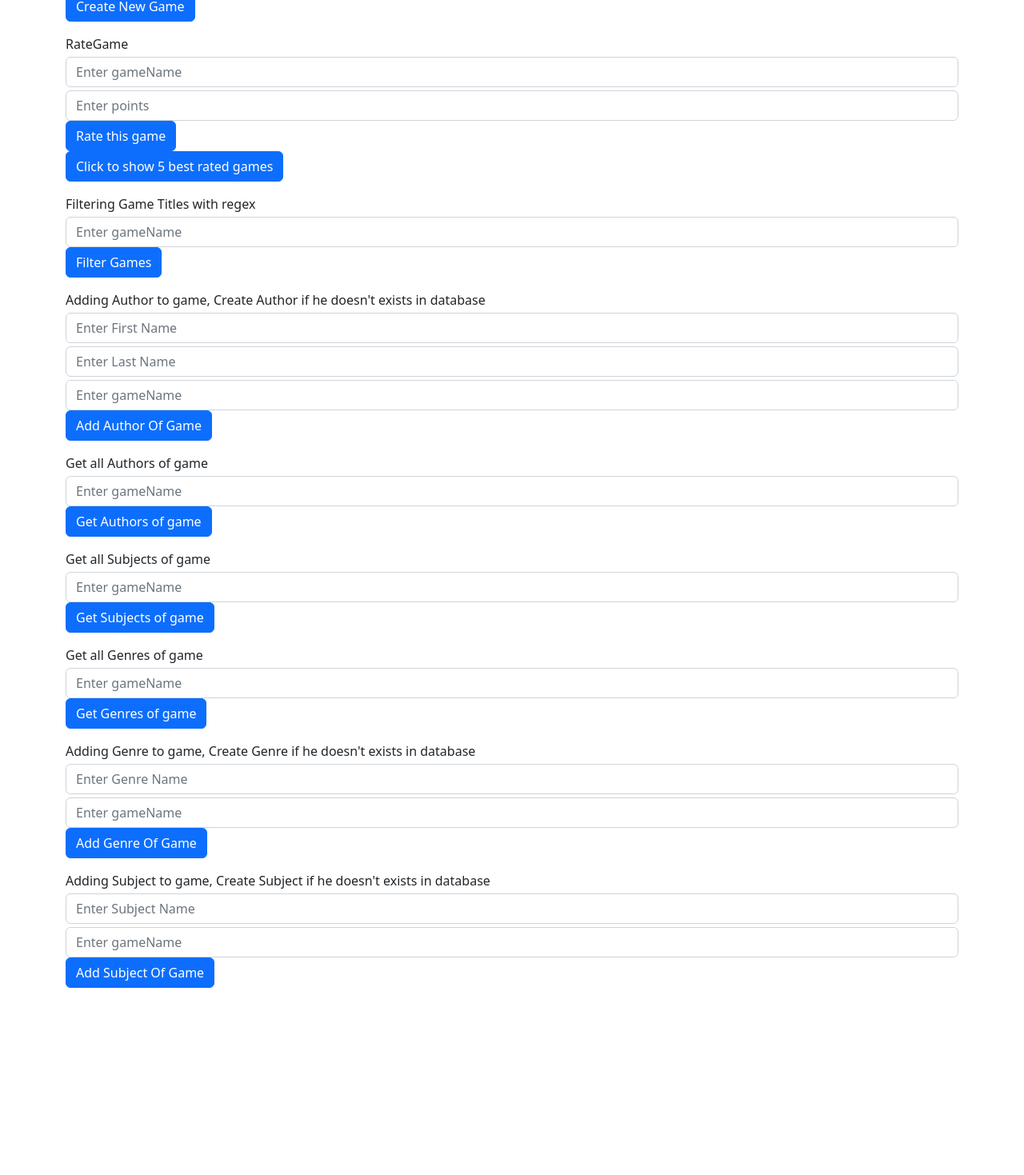
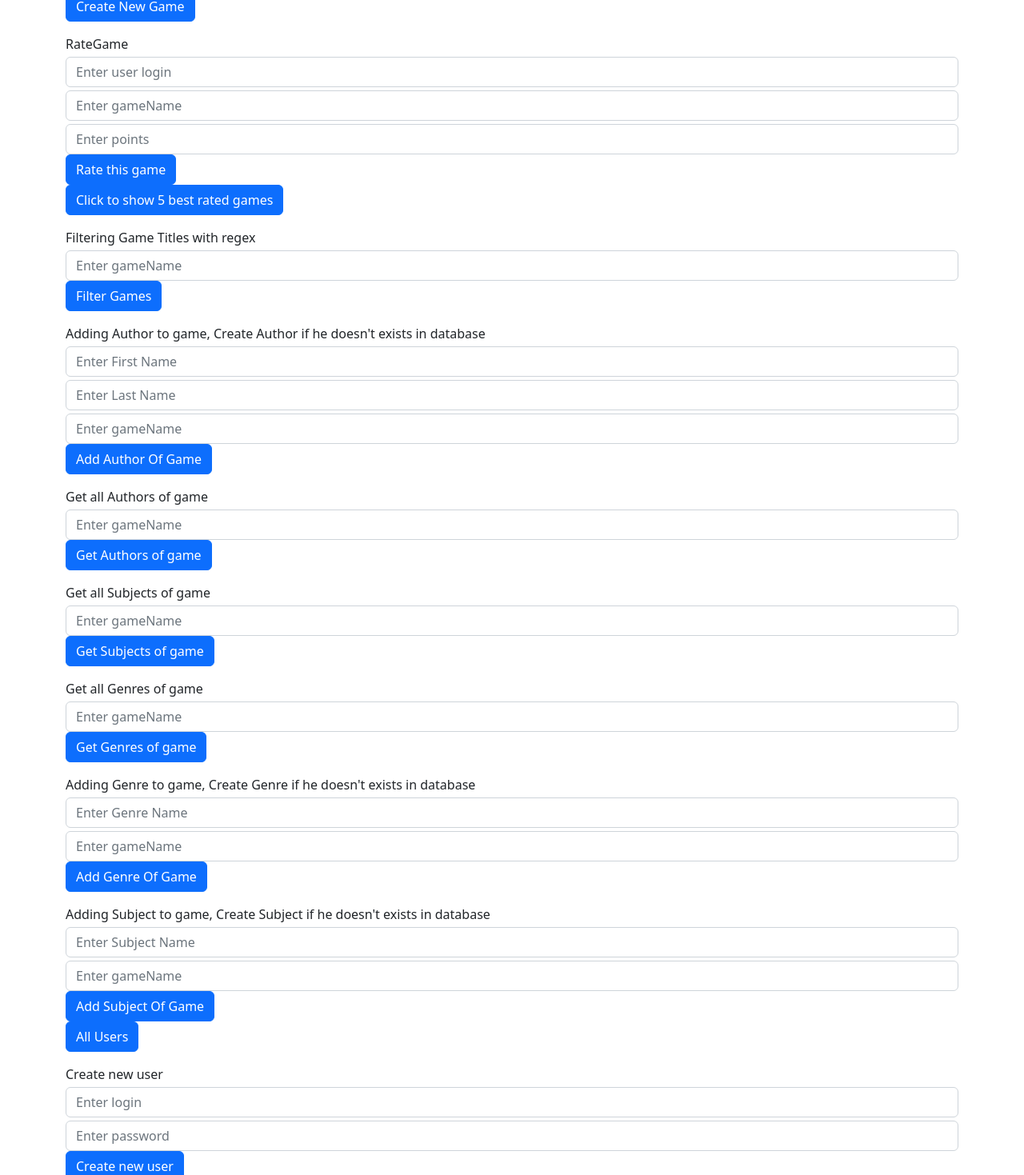
Before and after one commit to Dodzik/cloudfront, a React (Create React App) app: page / in a window 1280 px wide. Shown: the part 371-1840 px from the top of the page at 80% size. Before the commit the page ends 1606 px from the top, so only its background shows below. Built offline with nearby package versions, Linux system fonts and the light colour scheme.

Commit message:
rest of functionalities

```diff
--- a/src/App.js
+++ b/src/App.js
@@ -12,7 +12,6 @@ async function queryForMyGames(request) {
   })
       .then(data => data.json())
   // console.log(data)
-
 }
 
 async function queryForRatingsOfGame(request) {
@@ -120,6 +119,31 @@ async function queryGetAuthorsOfGame(request) {
 
 }
 
+async function queryForAllusers(request) {
+    return  fetch('http://localhost:8080/api/getAllUsers', {
+        method: 'POST',
+        headers: {
+            'Content-Type': 'application/json'
+        },
+        // body: JSON.stringify(request)
+    })
+        .then(data => data.json())
+    // console.log(data)
+}
+async function queryCreateUser(request) {
+    console.log(request)
+    return  fetch('http://localhost:8080/api/createUser', {
+        method: 'POST',
+        headers: {
+            'Content-Type': 'application/json'
+        },
+        body: JSON.stringify(request)
+    })
+        .then(data => data.json())
+    // console.log(data)
+
+}
+
 async function queryAddGenreToGame(request) {
     console.log(request)
     return  fetch('http://localhost:8080/api/addGenreToGame', {
@@ -169,13 +193,13 @@ async function queryGetGenresOfGame(request) {
         body: JSON.stringify(request)
     })
         .then(data => data.json())
-    // console.log(data)
 
 }
 
 function App() {
 
-  const [data , setData] = useState();
+  const [data , setData] = useState()
+  const [login, setLogin] = useState()
   const [dataRates , setDataRates] = useState(null)
   const [dataAvgRate , setDataAvgRate] = useState()
   const [loaded,setLoaded] = useState(false)
@@ -190,6 +214,8 @@ function App() {
     const [subject, setSubject] = useState()
     const [subjects, setSubjects] = useState()
     const [genres, setGenres] = useState()
+    const [users, setUsers] = useState()
+    const [pass, setPass] = useState()
 
     async function myGamesClickHandle() {
     console.log("kliknieto games")
@@ -256,6 +282,7 @@ function App() {
             title : gameName
         })
         const response = await queryForRatingGame({
+            "login" : login,
             "title" : gameName.toString(),
             "points" : points
         });
@@ -379,17 +406,26 @@ function App() {
         await setGenres(response)
         // setLoaded(true)
     }
+    async function getAllUsersClickHandle() {
+        setLoaded(false)
+        const response = await queryForAllusers({});
+        console.log(response)
+        await setUsers(response)
+        // setLoaded(true)
+    }
+    async function createUserClickHandle() {
+        setLoaded(false)
+        const response = await queryCreateUser({
+            "login" : login,
+            "pass" : pass
+        });
+        console.log(response)
+        // setLoaded(true)
+    }
 
   return (
       <>
           <Container>
-        {/*<div className="min-vh-100 modal-dialog-centered "*/}
-        {/*     style={{overflow: 'scroll initial',*/}
-        {/*       backgroundPosition: 'center',*/}
-        {/*       backgroundSize: 'cover',*/}
-        {/*       backgroundRepeat: 'no-repeat',*/}
-        {/*       backgroundAttachment: 'fixed'*/}
-        {/*     }}>*/}
         <Button
         onClick={myGamesClickHandle}
         >
@@ -481,6 +517,12 @@ function App() {
 
                       <div className="form-group mt-3">
                           <label>RateGame</label>
+                          <input
+                              required
+                              className="form-control mt-1"
+                              placeholder="Enter user login"
+                              onChange={e => setLogin(e.target.value)}
+                          />
                           <input
                               required
                               className="form-control mt-1"
@@ -712,6 +754,44 @@ function App() {
                       </Button>
                   </Form.Group>
               </Form>
+              <Button
+                  onClick={getAllUsersClickHandle}
+              >
+                  All Users
+              </Button>
+              <ListGroup>
+                  {users != null &&
+                      users.map((item) => (
+                              <ListGroup.Item>{item.login}</ListGroup.Item>
+                            )
+                      ) }
+              </ListGroup>
+              <Form>
+                  <Form.Group>
+
+                      <div className="form-group mt-3">
+                          <label>Create new user</label>
+                          <input
+                              required
+                              className="form-control mt-1"
+                              placeholder="Enter login"
+                              onChange={e => setLogin(e.target.value)}
+                          />
+                          <input
+                              required
+                              className="form-control mt-1"
+                              placeholder="Enter password"
+                              onChange={e => setPass(e.target.value)}
+                          />
+                      </div>
+
+                      <Button
+                          onClick={createUserClickHandle}
+                      >
+                          Create new user
+                      </Button>
+                  </Form.Group>
+              </Form>
               {/*</Container>*/}
       {/*  </div>*/}
           </Container>
```
